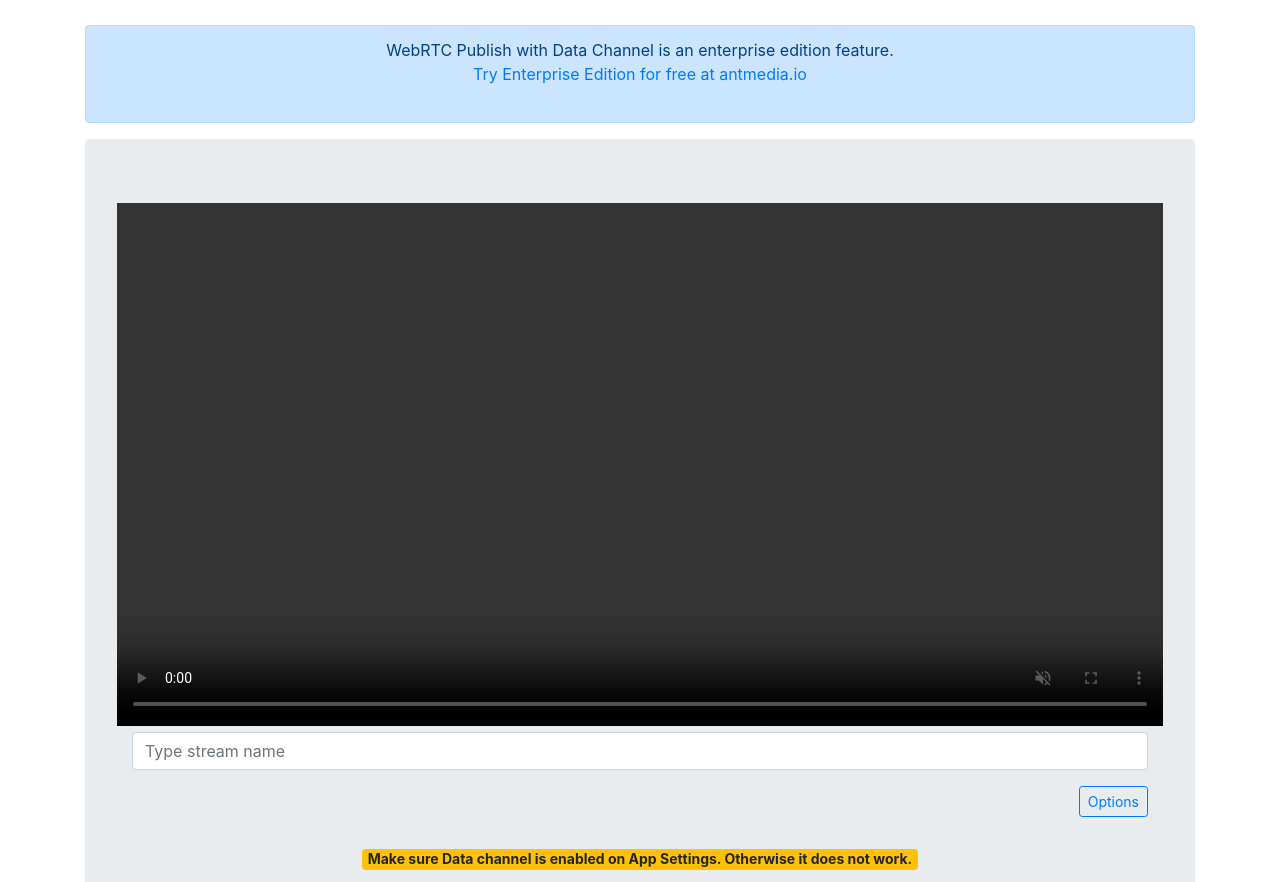
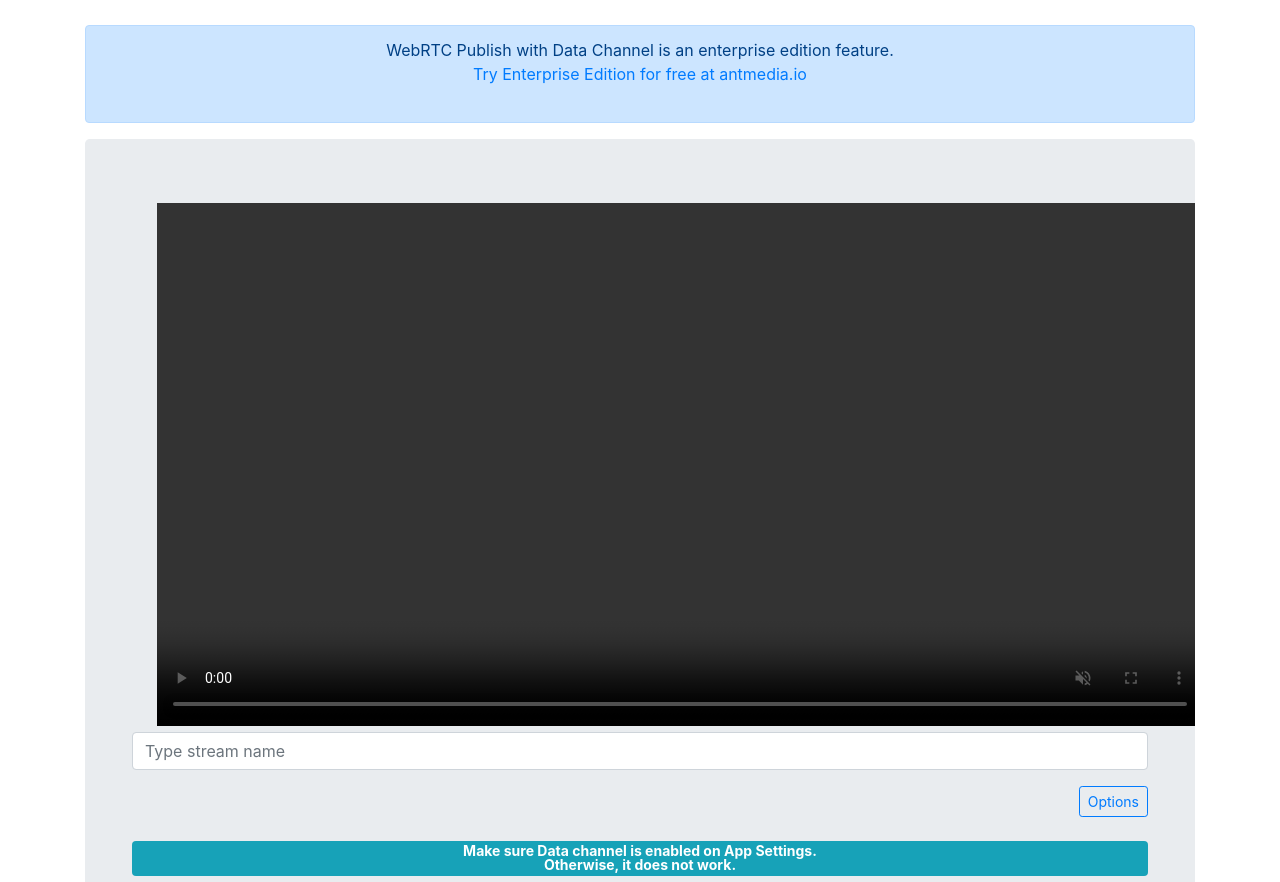
Before and after one commit to ant-media/StreamApp, a website with bundled scripts: page src/main/webapp/canvas-publish.html in a window 1280 px wide. Shown: the part 52-934 px from the top of the page. Built offline with nearby package versions, Linux system fonts and the light colour scheme.

Commit message:
fix publish page

```diff
--- a/src/main/webapp/canvas-publish.html
+++ b/src/main/webapp/canvas-publish.html
@@ -17,7 +17,7 @@
 	<style>
 		video {
 			position: relative;
-			left: 0;
+			left: 40px;
 			right: 0;
 			top: 0;
 			/* If you want to fit canvas-designer and video to fit perfectly
@@ -43,7 +43,8 @@
 			*/
 			border-color: black !important;
 			border: 0 solid black !important;
-			top: 0;
+			top:0;
+			left: -25px;
 			clear: both;
 		}
 
@@ -128,7 +129,7 @@
 		<div class="row">
 			<div class="col-md-12">
 
-				<div class="jumbotron">
+				<div class="jumbotron" style="height: 900px;">
 
 
 					<video id="localVideo" autoplay muted controls playsinline></video>
@@ -167,9 +168,11 @@
 					</div>
 
 					<div class="dropdown-divider"></div>
-
-					<span class="badge badge-warning"  style="font-size:14px; margin:15px;">Make sure Data channel is enabled on App Settings. Otherwise it does not work.</span>
-
+					<div>
+					<span class="badge badge-info" style="font-size:14px; margin:15px; display: block; text-align: center;">
+						Make sure Data channel is enabled on App Settings.<br>Otherwise, it does not work.
+					</span>
+					</div>
 					<div class="form-group">
 						<button class="btn btn-primary" disabled id="start_publish_button">Start Publishing</button>
 						<button class="btn btn-primary" disabled id="stop_publish_button">Stop Publishing</button>
```
